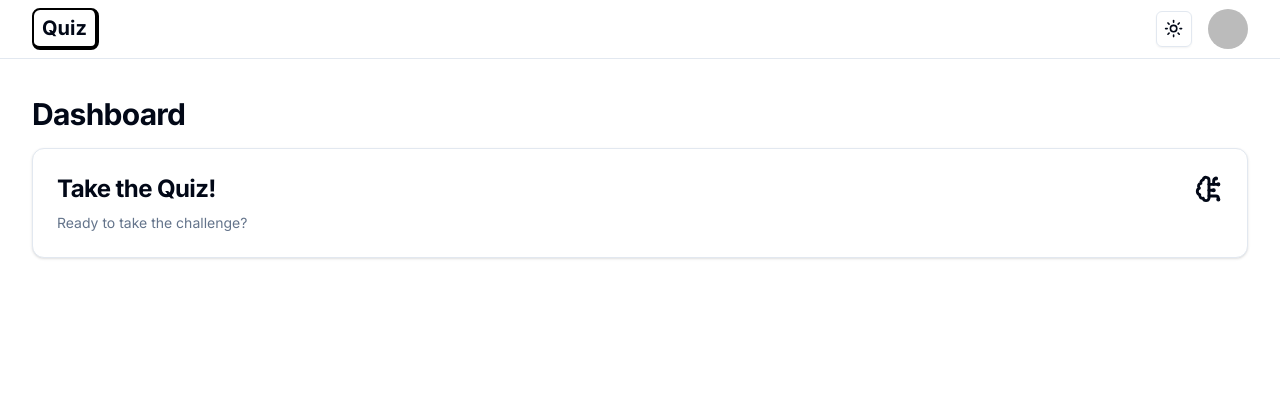
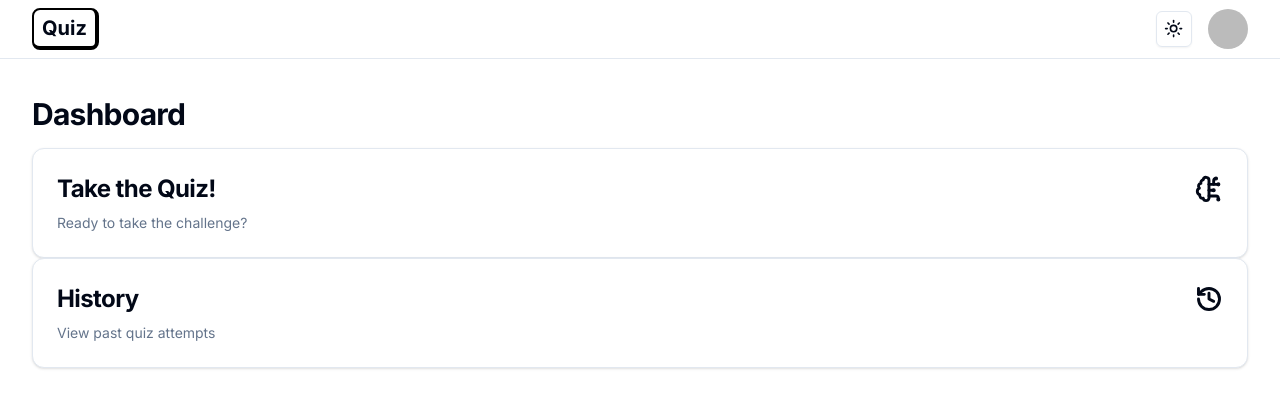
Before and after one commit to carlsondultra/openai-quiz, a Next.js app: page /dashboard in a window 1280 px wide. Shown: the top 408 px of the page. Built offline with nearby package versions, Linux system fonts and the light colour scheme; no server answers; sample sign-in values are in the browser's storage.

Commit message:
added routing for history and quiz cards

```diff
--- a/src/app/dashboard/page.tsx
+++ b/src/app/dashboard/page.tsx
@@ -2,6 +2,7 @@ import { getAuthSession } from '@/lib/nextauth'
 import { redirect } from 'next/navigation'
 import React from 'react'
 import QuizMeCard from '@/components/dashboard/QuizMeCard'
+import HistoryCard from '@/components/dashboard/HistoryCard'
 
 type Props = {}
 
@@ -22,6 +23,7 @@ const Dashboard = async (props: Props) => {
 
         <div className="grid gap-4 mt-4 md:grid-cols-2"></div>
             <QuizMeCard />
+            <HistoryCard />
         <div className="grid gap-4 mt-4 md:grid-cols-2 lg:grid-cols-7"></div>
 
     </main>
--- /dev/null
+++ b/src/components/dashboard/HistoryCard.tsx
@@ -0,0 +1,32 @@
+"use client"
+import React from 'react'
+import { Card, CardContent, CardHeader, CardTitle } from '../ui/card'
+import { History } from '../../../node_modules/lucide-react';
+import { useRouter } from 'next/navigation'
+
+type Props = {}
+
+const HistoryCard = (props: Props) => {
+    const router = useRouter()
+  return (
+    <Card
+        className='hover:cursor-pointer hover:opacity-75'
+        onClick={() => {
+        router.push("/history")
+        }}
+    >
+        <CardHeader className='flex flex-row items-center justify-between pb-2 space-y-0'>
+            <CardTitle className='text-2xl font-bold'>History</CardTitle>
+            <History size={28} strokeWidth={2.5} />
+        </CardHeader>
+        <CardContent>
+            <p className="text-sm text-muted-foreground">
+                View past quiz attempts
+            </p>
+        </CardContent>
+
+    </Card>
+  )
+}
+
+export default HistoryCard
--- a/src/components/dashboard/QuizMeCard.tsx
+++ b/src/components/dashboard/QuizMeCard.tsx
@@ -1,12 +1,21 @@
+"use client"
+
 import React from 'react'
 import { Card, CardContent, CardHeader, CardTitle } from '../ui/card'
 import { BrainCircuit } from '../../../node_modules/lucide-react';
+import { useRouter } from 'next/navigation';
 
 type Props = {}
 
 const QuizMeCard = (props: Props) => {
+  const router = useRouter()
   return (
-    <Card className='hover:cursor-pointer hover:opacity-75'>
+    <Card
+      className='hover:cursor-pointer hover:opacity-75'
+      onClick={() => {
+        router.push("/quiz")
+      }}
+    >
         <CardHeader className='flex flex-row items-center justify-between pb-2 space-y-0'>
             <CardTitle className='text-2xl font-bold'>Take the Quiz!</CardTitle>
             <BrainCircuit size={28} strokeWidth={2.5} />
```
